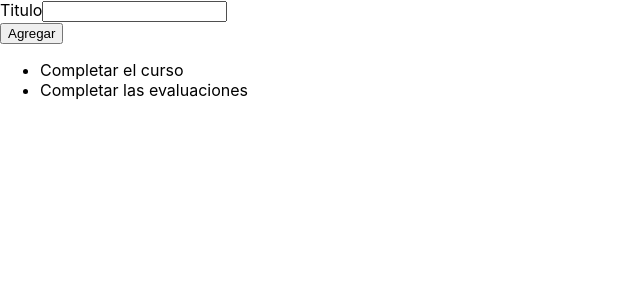
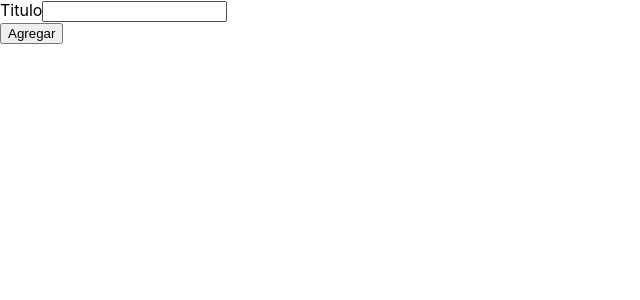
Before and after one commit to YonatanQuintero/react-app-ts, a React (Create React App) app: page / in a window 1280 px wide. Shown: the top 300 px of the page, without its empty margins (0-640 px from the left). Built offline with nearby package versions, Linux system fonts and the light colour scheme.

Commit message:
112 Hook useState

```diff
--- a/src/App.tsx
+++ b/src/App.tsx
@@ -1,17 +1,14 @@
-import React from 'react';
+import React, {useState} from 'react';
 import TodoList from './components/TodoList';
 import NewTodo from './components/NewTodo';
+import { Todo } from './models/Todo';
 
 const App: React.FC = () =>{
+  const [todos,setTodos] = useState<Todo[]>([]);
+  const AddTodo = (text:string) => {
+      setTodos([{id:Math.random().toString(),text:text}])
+  };
 
-  const AddTodo = (text:string) => {
-      console.log(text);
-  }
-
-  const todos = [
-    {id:"t1",text:"Completar el curso"},
-    {id:"t2",text:"Completar las evaluaciones"}
-  ];
 
   return(<div className="App">
     <NewTodo onAddTodo={AddTodo}/>
--- /dev/null
+++ b/src/models/Todo.tsx
@@ -0,0 +1,4 @@
+export interface Todo{
+    id:string;
+    text:string;
+}
```
